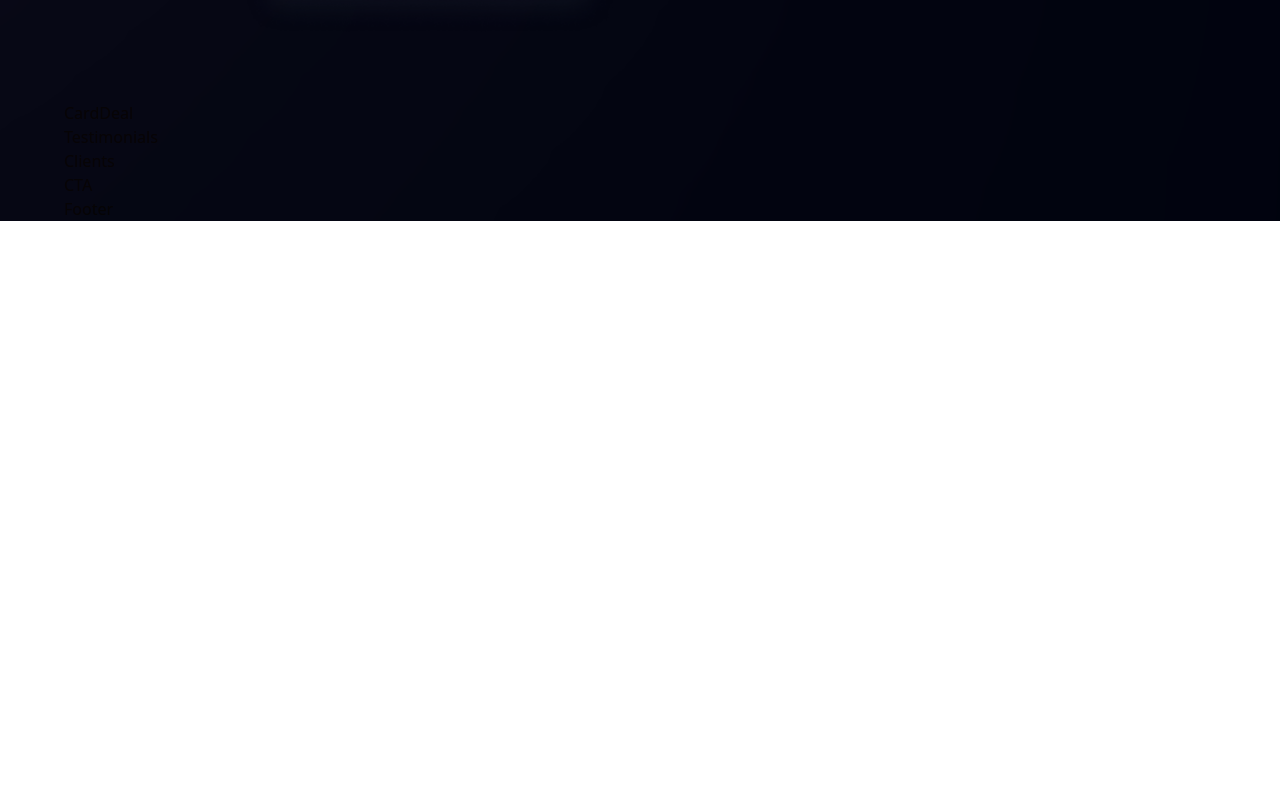
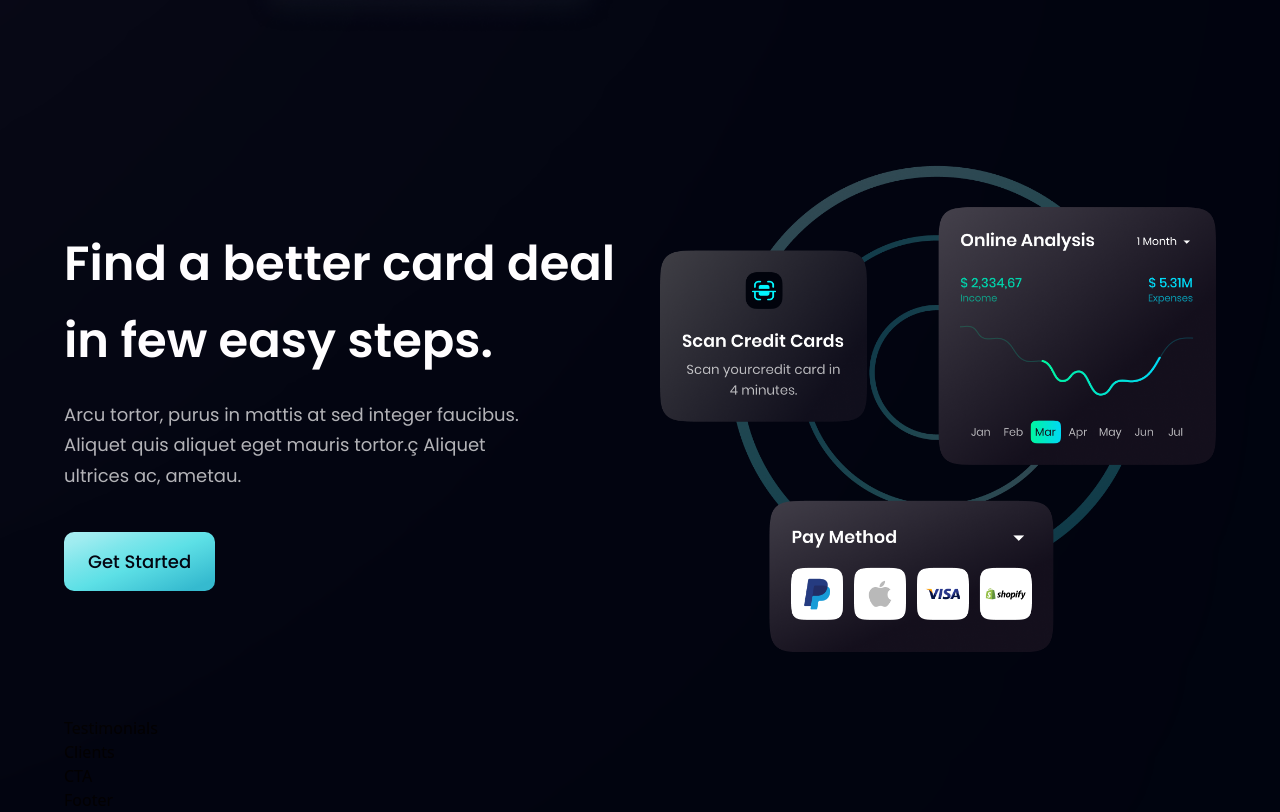
Before and after one commit to jefim9413/bank_modern, a React (Vite) app: page / in a window 1280 px wide. Shown: the part 1215-2027 px from the top of the page. Before the commit the page ends 1436 px from the top, so only its background shows below. Built offline with nearby package versions, Linux system fonts and the light colour scheme.

Commit message:
finalizando o componente CardDeal

```diff
--- a/src/components/CardDeal.jsx
+++ b/src/components/CardDeal.jsx
@@ -1,9 +1,25 @@
-import React from 'react'
+import { card } from '../assets';
+import styles , { layout} from '../style';
+import Button from './Button';
 
-function CardDeal() {
-  return (
-    <div>CardDeal</div>
-  )
-}
+const CardDeal = () => (
+  <section className={layout.section}>
+    <div className={layout.sectionInfo}>
+      <h2 className={styles.heading2}>
+        Find a better card deal <br className="sm:block hidden" /> in few easy
+        steps.
+      </h2>
+      <p className={`${styles.paragraph} max-w-[470px] mt-5`}>
+        Arcu tortor, purus in mattis at sed integer faucibus. Aliquet quis
+        aliquet eget mauris tortor.ç Aliquet ultrices ac, ametau.
+      </p>
+      <Button styles={`mt-10`} />
+    </div>
+    <div className={layout.sectionImg}>
+      <img src={card} alt="billing" className="w-[100%] h-[100%]" />
+    </div>
+  </section>
+)
+
 
 export default CardDeal
```
